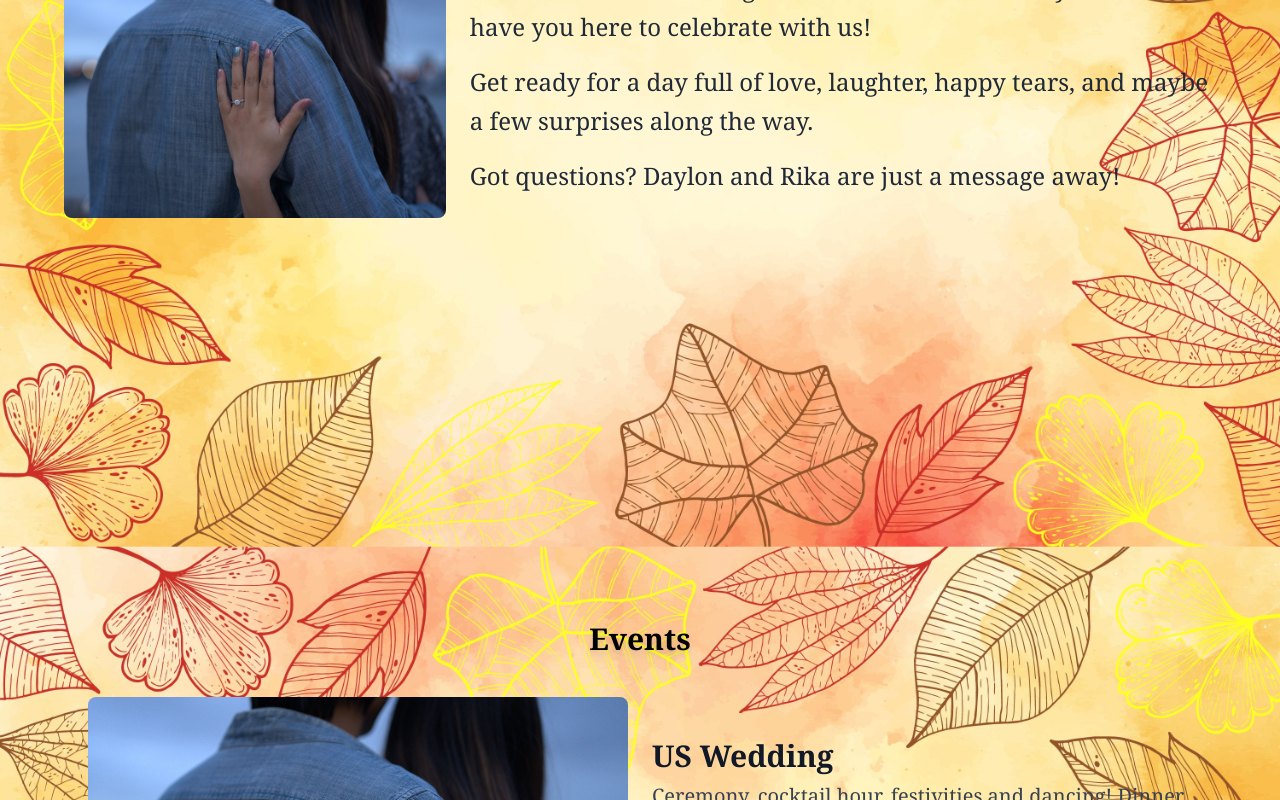
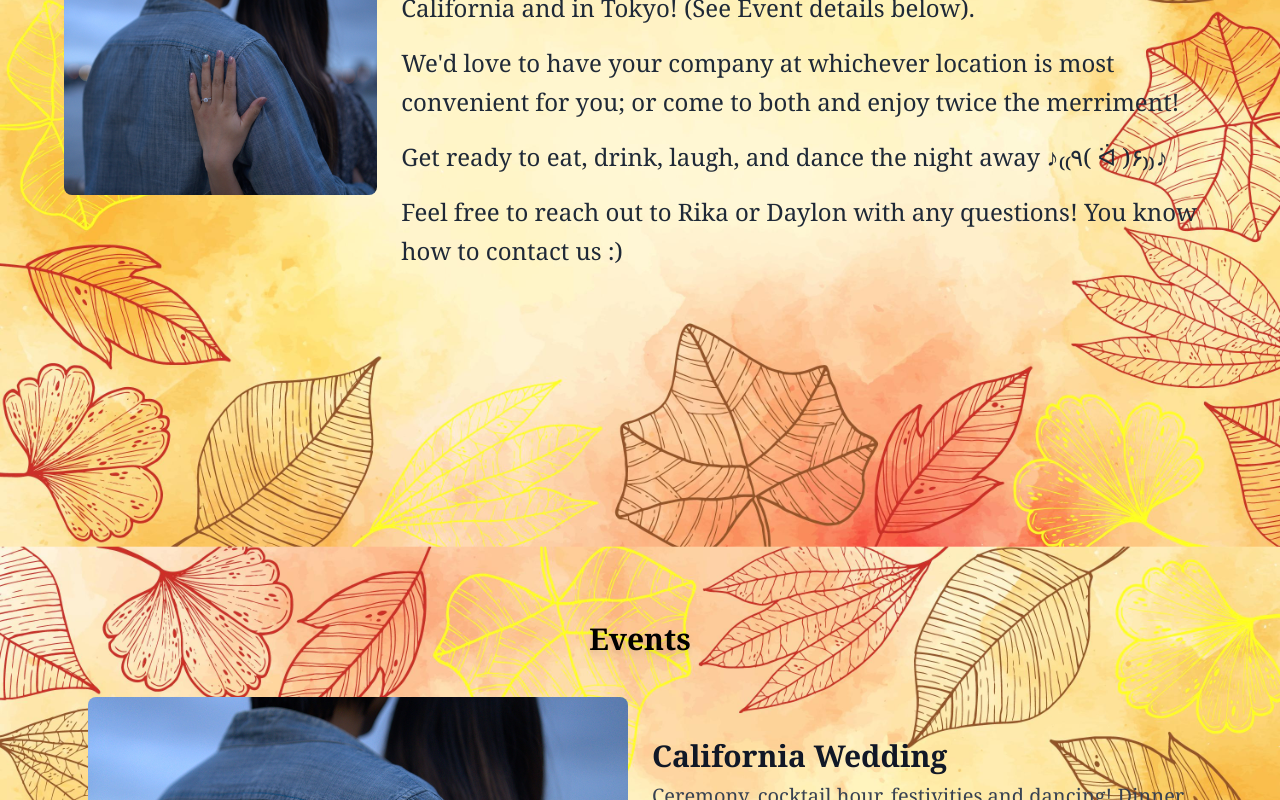
Before and after one commit to DaylonSrinivasan/wedding, a Next.js app: page / in a window 1280 px wide. Shown: the part 1160-1960 px from the top of the page. Built offline with nearby package versions, Linux system fonts and the light colour scheme.

Commit message:
Change welcome text, event text and add japan dinner

```diff
--- a/app/Components/Events/Events.tsx
+++ b/app/Components/Events/Events.tsx
@@ -4,7 +4,7 @@ import { motion } from 'framer-motion';
 import Event from '../Event/Event';
 import SectionHeader from '../SectionHeader/SectionHeader';
 import Section from '../Section/Section';
-import { Language, STRINGS} from '../../../public/strings';
+import { Language, STRINGS } from '../../../public/strings';
 
 interface EventsProps {
     language: Language
@@ -26,12 +26,12 @@ const Events: React.FC<EventsProps> = ({ language }) => {
                     <Event
                         language={language}
                         img={EngagementPhoto}
-                        title={STRINGS.US_WEDDING.TITLE[language]}
-                        description={STRINGS.US_WEDDING.DESCRIPTION[language]}
-                        time={STRINGS.US_WEDDING.TIME[language]}
-                        location={STRINGS.US_WEDDING.LOCATION[language]}
-                        dressCode={STRINGS.US_WEDDING.DRESS_CODE[language]}
-                        rsvpForm={STRINGS.US_WEDDING.RSVP_FORM[language]}
+                        title={STRINGS.CALIFORNIA_WEDDING.TITLE[language]}
+                        description={STRINGS.CALIFORNIA_WEDDING.DESCRIPTION[language]}
+                        time={STRINGS.CALIFORNIA_WEDDING.TIME[language]}
+                        location={STRINGS.CALIFORNIA_WEDDING.LOCATION[language]}
+                        dressCode={STRINGS.CALIFORNIA_WEDDING.DRESS_CODE[language]}
+                        rsvpForm={STRINGS.CALIFORNIA_WEDDING.RSVP_FORM[language]}
                     />
                 </motion.div>
                 <motion.div
@@ -44,12 +44,12 @@ const Events: React.FC<EventsProps> = ({ language }) => {
                     <Event
                         language={language}
                         img={EngagementPhoto}
-                        title={STRINGS.US_DINNER.TITLE[language]}
-                        description={STRINGS.US_DINNER.DESCRIPTION[language]}
-                        time={STRINGS.US_DINNER.TIME[language]}
-                        location={STRINGS.US_DINNER.LOCATION[language]}
-                        dressCode={STRINGS.US_DINNER.DRESS_CODE[language]}
-                        rsvpForm={STRINGS.US_DINNER.RSVP_FORM[language]}
+                        title={STRINGS.CALIFORNIA_DINNER.TITLE[language]}
+                        description={STRINGS.CALIFORNIA_DINNER.DESCRIPTION[language]}
+                        time={STRINGS.CALIFORNIA_DINNER.TIME[language]}
+                        location={STRINGS.CALIFORNIA_DINNER.LOCATION[language]}
+                        dressCode={STRINGS.CALIFORNIA_DINNER.DRESS_CODE[language]}
+                        rsvpForm={STRINGS.CALIFORNIA_DINNER.RSVP_FORM[language]}
                     />
                 </motion.div>
                 <motion.div
@@ -70,6 +70,24 @@ const Events: React.FC<EventsProps> = ({ language }) => {
                         rsvpForm={STRINGS.JAPAN_WEDDING.RSVP_FORM[language]}
                     />
                 </motion.div>
+                <motion.div
+                    className="flex-shrink-0 w-full"
+                    initial={{ opacity: 0 }}
+                    whileInView={{ opacity: 1 }}
+                    exit={{ opacity: 0 }}
+                    transition={{ duration: 0.5 }}
+                >
+                    <Event
+                        language={language}
+                        img={EngagementPhoto}
+                        title={STRINGS.JAPAN_DINNER.TITLE[language]}
+                        description={STRINGS.JAPAN_DINNER.DESCRIPTION[language]}
+                        time={STRINGS.JAPAN_DINNER.TIME[language]}
+                        location={STRINGS.JAPAN_DINNER.LOCATION[language]}
+                        dressCode={STRINGS.JAPAN_DINNER.DRESS_CODE[language]}
+                        rsvpForm={STRINGS.JAPAN_DINNER.RSVP_FORM[language]}
+                    />
+                </motion.div>
             </div>
         </Section>
     );
--- a/public/strings.tsx
+++ b/public/strings.tsx
@@ -14,19 +14,23 @@ export const STRINGS = {
         JAPANESE: "リカとデイロン",
     },
     WELCOME: {
-        ENGLISH: "Welcome",
+        ENGLISH: "We're getting married!!",
         JAPANESE: "ようこそ",
     },
     WELCOME_MESSAGE: {
         ENGLISH: [
-            "Welcome to our wedding website! We are absolutely thrilled to have you here to celebrate with us!",
-            "Get ready for a day full of love, laughter, happy tears, and maybe a few surprises along the way.",
-            "Got questions? Daylon and Rika are just a message away!"
+            "Welcome to our wedding extravaganza!!",
+            "We're so excited to tie that knot that we're getting married TWICE: in California and in Tokyo! (See Event details below).",
+            "We'd love to have your company at whichever location is most convenient for you; or come to both and enjoy twice the merriment!",
+            "Get ready to eat, drink, laugh, and dance the night away ♪₍₍٩( ᐛ )۶₎₎♪",
+            "Feel free to reach out to Rika or Daylon with any questions! You know how to contact us :)"
         ],
         JAPANESE: [
-            "私たちの結婚式のウェブサイトへようこそ！一緒にお祝いできることをとても嬉しく思っています！",
-            "愛と笑い、幸せな涙、そしていくつかのサプライズに満ちた一日をお楽しみください。",
-            "質問がありますか？デイロンとリカにお気軽にメッセージを送ってください！"
+            "私たちの結婚式エクストラバガンザへようこそ!!",
+            "私たちはとても楽しみです！なんとカリフォルニアと東京の2か所で結婚式を挙げます！（イベントの詳細は以下をご覧ください）",
+            "ご都合の良い場所でぜひご参加ください。または、両方の式に参加して2倍の楽しさを味わってください！",
+            "食べて、飲んで、笑って、そして夜通し踊る準備をしてください ♪₍₍٩( ᐛ )۶₎₎♪",
+            "質問があれば、いつでもRikaまたはDaylonに連絡してください！連絡先はご存知ですよね :)"
         ],
     },
     EVENTS: {
@@ -49,10 +53,10 @@ export const STRINGS = {
         ENGLISH: "RSVP Here",
         JAPANESE: "こちらから返信",
     },
-    US_WEDDING: {
+    CALIFORNIA_WEDDING: {
         TITLE: {
-            ENGLISH: "US Wedding",
-            JAPANESE: "アメリカの結婚式",
+            ENGLISH: "California Wedding",
+            JAPANESE: "カリフォルニアの結婚式",
         },
         DESCRIPTION: {
             ENGLISH: "Ceremony, cocktail hour, festivities and dancing! Dinner and drinks will be provided.",
@@ -75,14 +79,14 @@ export const STRINGS = {
             JAPANESE: "https://docs.google.com/forms/d/e/1FAIpQLSe0RH6C8ISg1NsCzubs2L48sMtQQdKY7QPKUiAgMB1OYDiNqg/viewform?usp=sharing",
         },
     },
-    US_DINNER: {
+    CALIFORNIA_DINNER: {
         TITLE: {
-            ENGLISH: "US Dinner Party",
-            JAPANESE: "アメリカのディナーパーティー",
+            ENGLISH: "California Dinner / Bar Hangout",
+            JAPANESE: "カリフォルニアディナー / バーハングアウト",
         },
         DESCRIPTION: {
-            ENGLISH: "Help us post-game this wedding :) Daylon's gonna reserve a private dining area in a nice restaurant; come party with us after the wedding!",
-            JAPANESE: "結婚式の後、一緒に食事をしませんか？デイロンが素敵なレストランのプライベートダイニングエリアを予約します！",
+            ENGLISH: "Help us post-game our California Wedding :D Daylon's going to reserve somewhere cool to hangout - full details TBD!",
+            JAPANESE: "カリフォルニアでの結婚式の後、一緒に楽しみましょう :D デイロンが素敵な場所を予約する予定です。詳細は追ってお知らせします！",
         },
         TIME: {
             ENGLISH: "7:00 PM, August 16, 2025",
@@ -111,8 +115,8 @@ export const STRINGS = {
             JAPANESE: "私たちの日本での結婚式！",
         },
         TIME: {
-            ENGLISH: "September 20, 2025",
-            JAPANESE: "2025年9月20日",
+            ENGLISH: "3:10PM, September 20, 2025",
+            JAPANESE: "2025年9月20日 15:10〜",
         },
         LOCATION: {
             ENGLISH: "Tokyo, Japan",
@@ -125,6 +129,32 @@ export const STRINGS = {
         RSVP_FORM: {
             ENGLISH: "https://docs.google.com/forms/d/e/1FAIpQLSfuZ5C76VrQaDunwKtq5BeuBZ3LboV9JkhpvWcaYKddiPe1QA/viewform?usp=sharing",
             JAPANESE: "https://docs.google.com/forms/d/e/1FAIpQLSfuZ5C76VrQaDunwKtq5BeuBZ3LboV9JkhpvWcaYKddiPe1QA/viewform?usp=sharing",
+        },
+    },
+    JAPAN_DINNER: {
+        TITLE: {
+            ENGLISH: "Japan Dinner / Hangout",
+            JAPANESE: "日本ディナー / ハングアウト",
+        },
+        DESCRIPTION: {
+            ENGLISH: "Help us post-game our Japan Wedding :D Rika's going to reserve somewhere cool to hangout - full details TBD!",
+            JAPANESE: "日本での結婚式の後、一緒に楽しみましょう :D リカが素敵な場所を予約する予定です。詳細は追ってお知らせします！",
+        },
+        TIME: {
+            ENGLISH: "7:00 PM, September 20, 2025",
+            JAPANESE: "2025年9月20日 午後7時",
+        },
+        LOCATION: {
+            ENGLISH: "TBD",
+            JAPANESE: "未定",
+        },
+        DRESS_CODE: {
+            ENGLISH: "Be you :)",
+            JAPANESE: "お好きな服装でお越しください。",
+        },
+        RSVP_FORM: {
+            ENGLISH: "TODO",
+            JAPANESE: "TODO",
         },
     },
     TRAVEL: {
```
